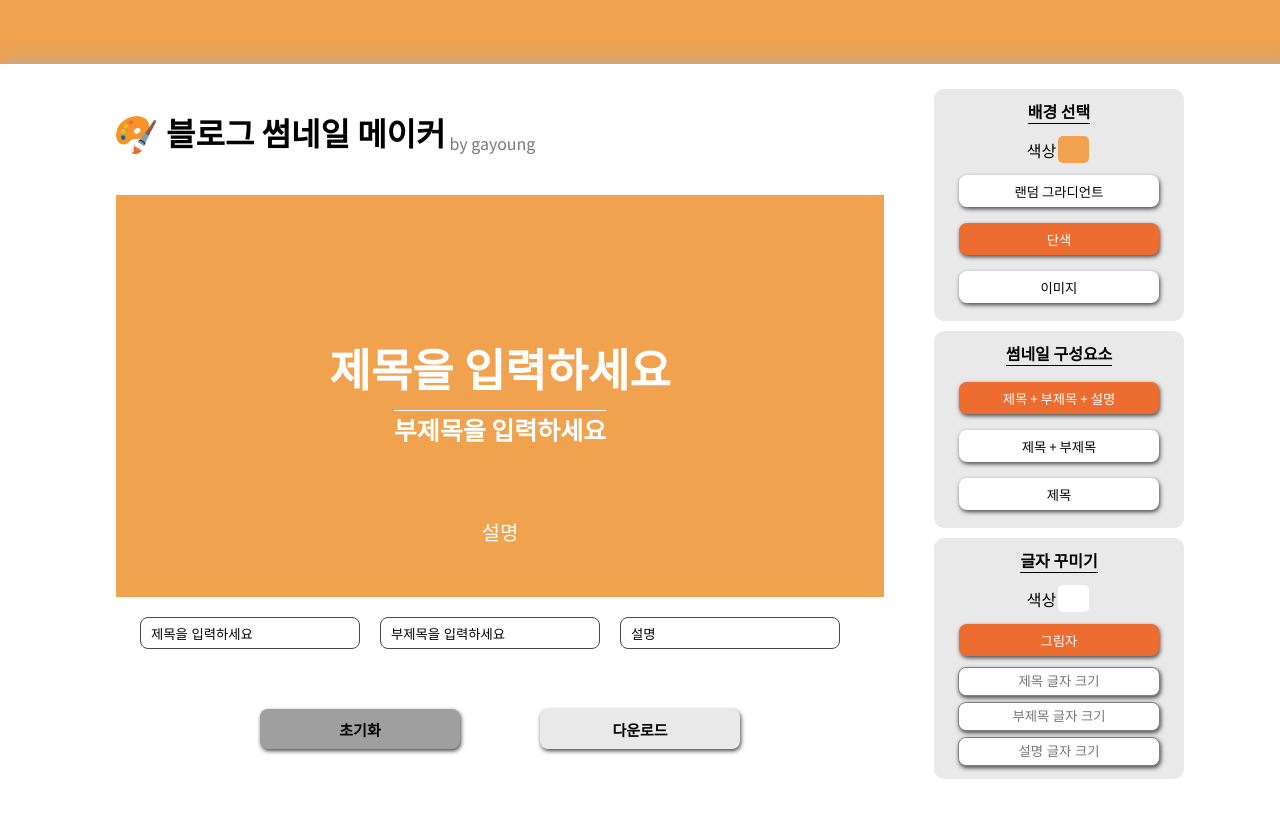
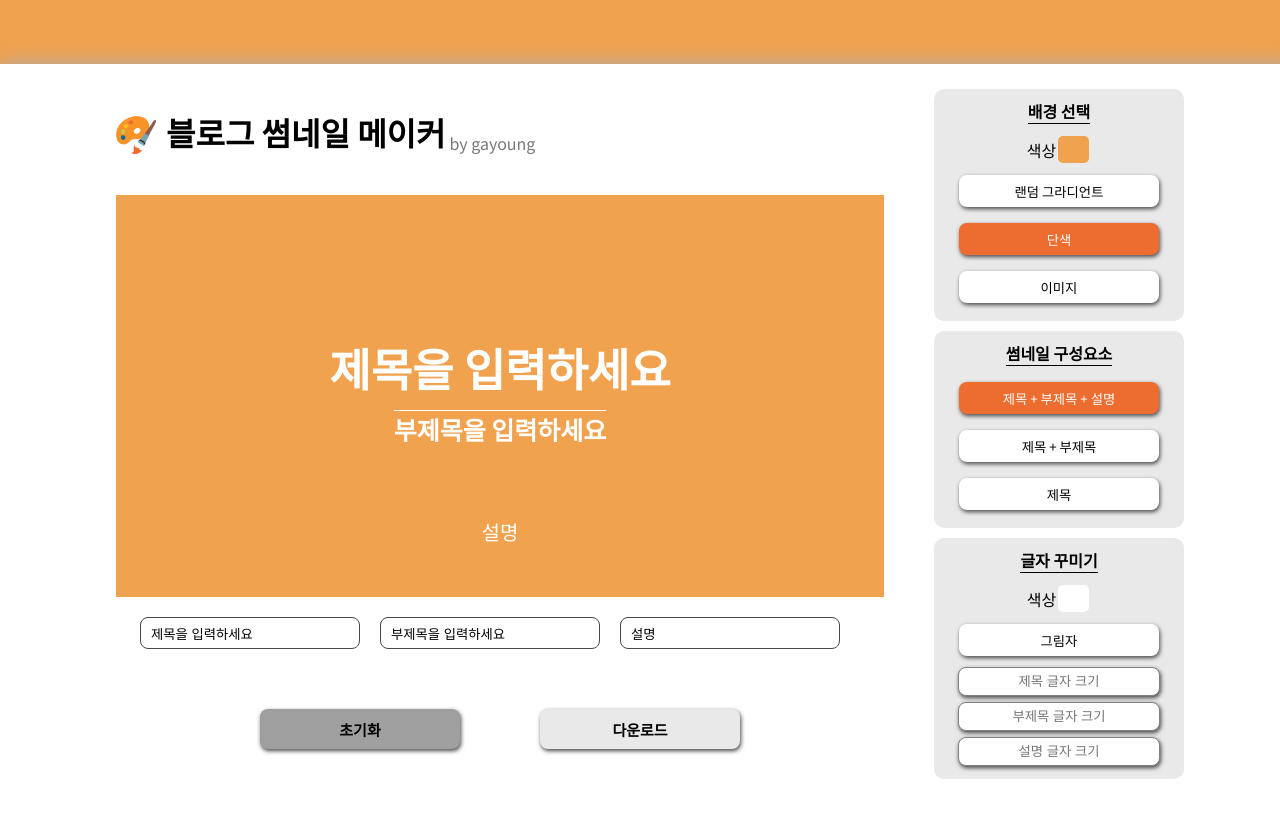
Before and after one commit to Young-Yoii/-, a React (Create React App) app: page / in a window 1280 px wide. Built offline with nearby package versions, Linux system fonts and the light colour scheme.

Commit message:
fix: 버튼 버그 수정

```diff
--- a/src/components/ChangeTextStyle.tsx
+++ b/src/components/ChangeTextStyle.tsx
@@ -5,7 +5,7 @@ import { RootState } from '../store/Store';
 import { changeColor, setShadow, setFontColor, setTitleSize, setSubTitleSize, setDescriptionSize } from '../store/TextStyleSlice';
 
 const ChangeTextStyle = () => {
-  const [selectBtn, setSelectBtn] = useState<boolean>(true);
+  const [selectBtn, setSelectBtn] = useState<boolean>(false);
   const dispatch = useDispatch();
   const state = useSelector((state: RootState) => state.textStyle);
 
```
Also changed, not shown: 1 other file (tests, documents, lock files or other folders).
